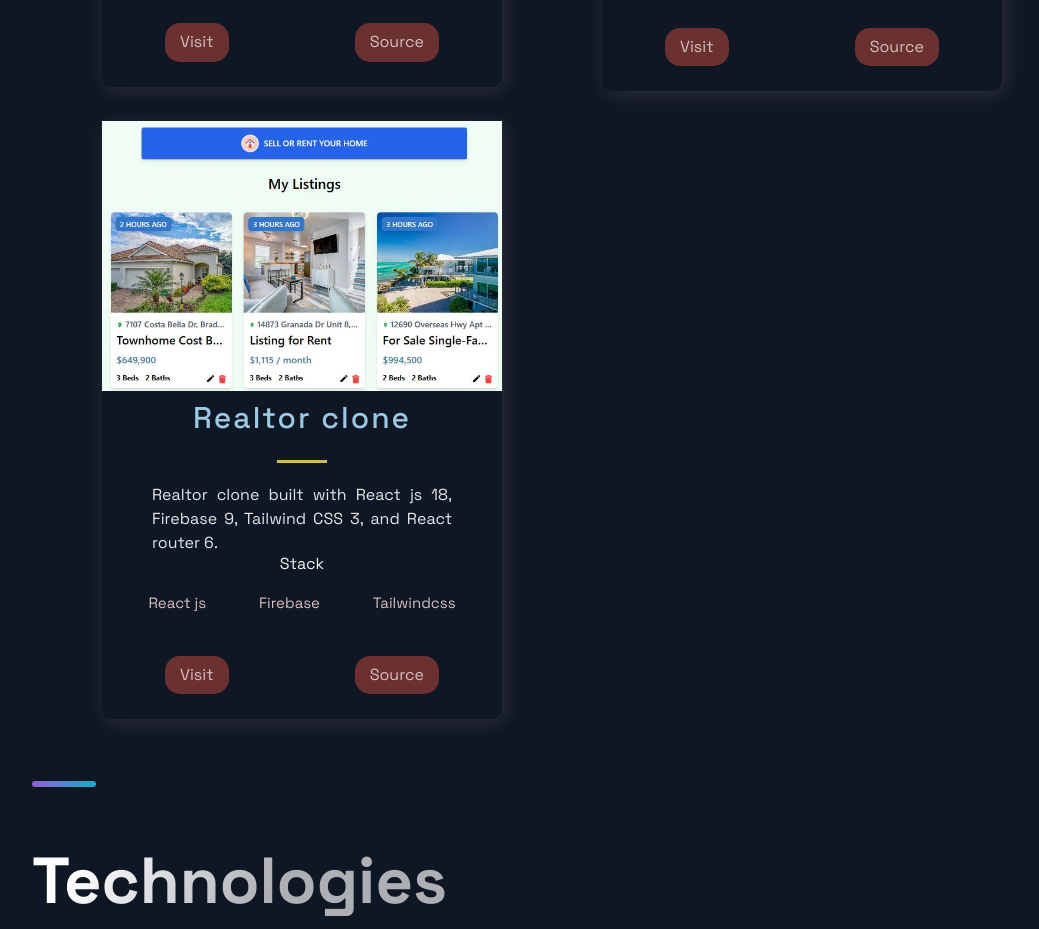
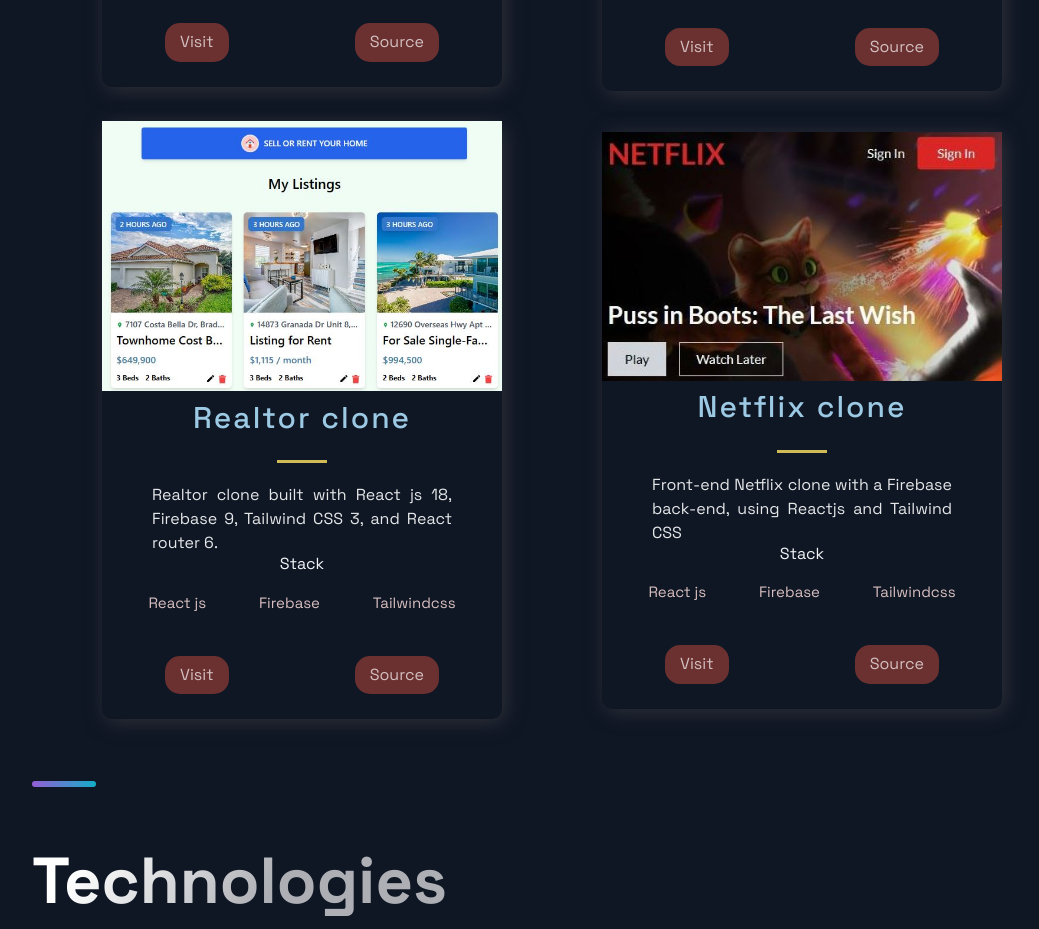
Before and after one commit to Flor77/myPortofolio, a Next.js app: page / in a window 1280 px wide. Shown: the part 1880-2809 px from the top of the page, without its empty margins (88-1127 px from the left). Built offline with nearby package versions, Linux system fonts and the light colour scheme.

Commit message:
add new data

```diff
--- a/src/constants/constants.js
+++ b/src/constants/constants.js
@@ -48,6 +48,16 @@
     visit: "https://realtor-clone-flor77.vercel.app",
     id: 4,
   },
+  {
+    title: "Netflix clone",
+    description:
+      "Front-end Netflix clone with a Firebase back-end, using Reactjs and Tailwind CSS",
+    image: "/images/netflix3.JPG",
+    tags: ["React js", "Firebase", "Tailwindcss"],
+    source: "https://netflix-clone-flor77.vercel.app/",
+    visit: "https://netflix-clone-flor77.vercel.app/",
+    id: 5,
+  },
 ];
 
 export const TimeLineData = [
```
Also changed, not shown: public/images/netflix2.JPG (added), public/images/netflix3.JPG (added).
